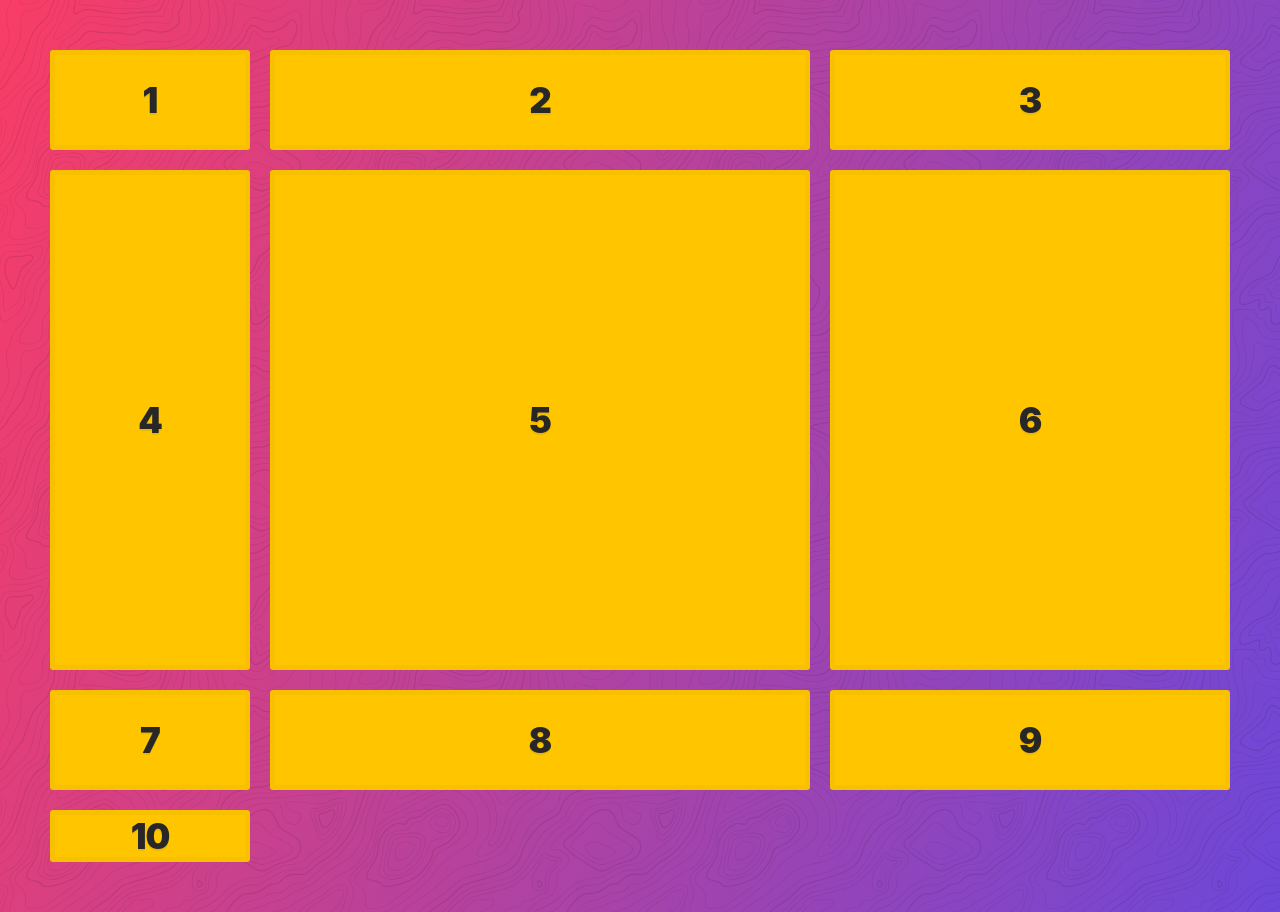
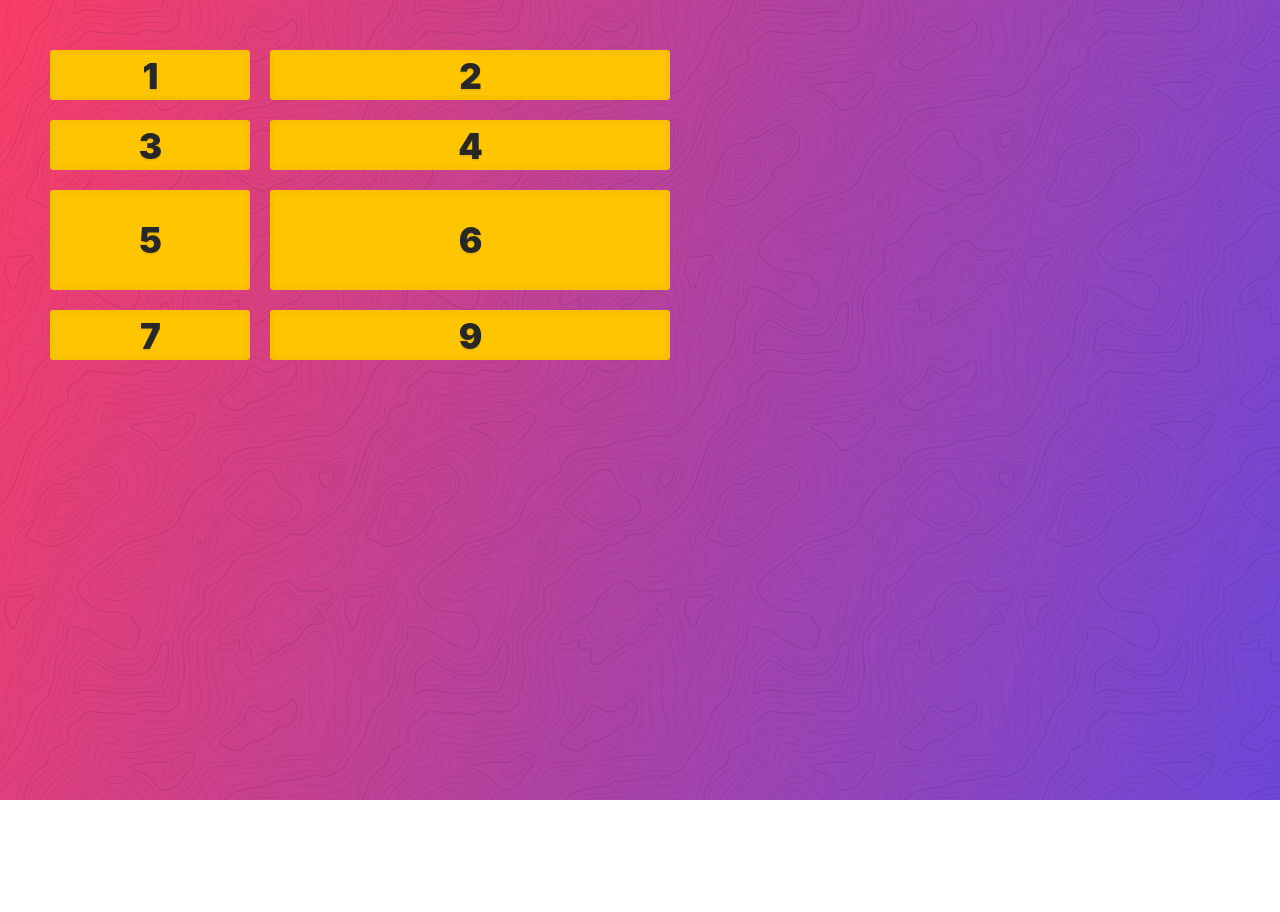
Before and after one commit to mi5ha6in/learning_css_grid, a website: page index.html in a window 1280 px wide. After the commit the page ends 800 px from the top, so only its background shows below. Drawn offline with Linux system fonts and the light colour scheme.

Commit message:
CSS Grid Implicit vs Explicit Tracks

```diff
--- a/index.html
+++ b/index.html
@@ -17,18 +17,18 @@
     <div class="item">5</div>
     <div class="item">6</div>
     <div class="item">7</div>
-    <div class="item">8</div>
     <div class="item">9</div>
-    <div class="item">10</div>
+
   </div>
 </body>
 
 <style>
   .container {
     display: grid;
-    grid-template-columns: 200px auto 400px;
-    grid-template-rows: 100px 500px 100px;
     grid-gap: 20px;
+    grid-template-columns: 200px 400px;
+    grid-template-rows: 50px 50px;
+    grid-auto-rows: 100px 50px;
   }
 </style>
 
```
